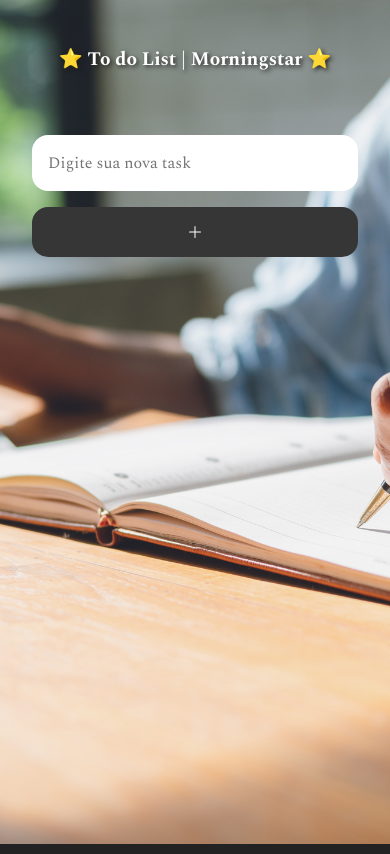
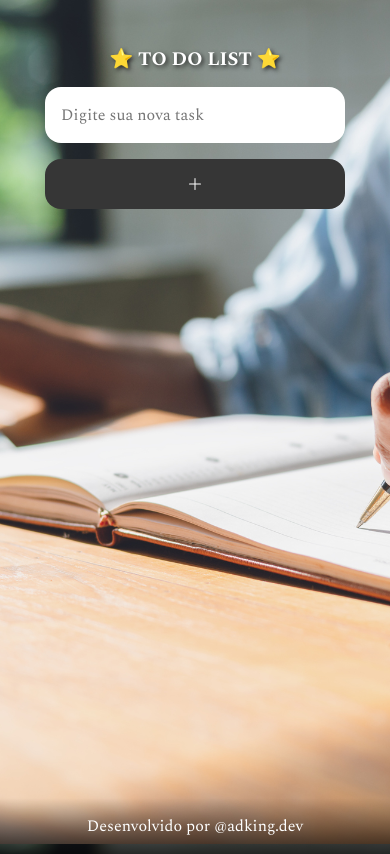
Before and after one commit to AdKingDev/to-do-list, a plain HTML site: page index.html in a window 390 px wide. Drawn offline with nearby package versions, Linux system fonts and the light colour scheme.

Commit message:
update css

```diff
--- a/assets/css/media-queries.css
+++ b/assets/css/media-queries.css
@@ -11,6 +11,7 @@
         font-size: 1.2rem;
         text-align: center;
     }
+
 
     .content {
         gap: 2rem;
@@ -62,12 +63,11 @@
     }
 
     #input-new-task {
-        width: 100%;
+        width: 300px;
     }
 
     #to-do-list > li {
         font-size: 1.6rem;
-        color: rgb(231, 231, 231);
     }
 }
 
--- a/assets/css/style.css
+++ b/assets/css/style.css
@@ -1,6 +1,5 @@
 @import url('https://fonts.googleapis.com/css2?family=Spectral:ital,wght@0,200;0,300;0,400;0,500;0,600;0,700;0,800;1,200;1,300;1,400;1,500;1,600;1,700;1,800&display=swap');
 
-/* Cores do projeto */
 :root {
     --color-red: #FE3435;
     --color-green: #56ac01;
@@ -10,32 +9,29 @@
     --color-white: #FFFFFF;
 }
 
-/* Estilos globais */
 * {
     font-family: 'Spectral', serif, 'Franklin Gothic Medium', 'Arial Narrow', Arial, sans-serif;
 }
 
-/* Corpo da página */
 body {
     background: var(--color-black) url(../images/background-todo.jpg) no-repeat center center fixed;
     background-size: cover;
     color: var(--color-white);
+
     display: flex;
     flex-direction: column;
     align-items: center;
     gap: 4rem;
+
+    overflow: hidden;
 }
 
 h1 {
     text-shadow: #1d1c1cde 2px 2px 4px;
+
+    text-align: center;
 }
 
-/* Visibilidade inicial dos elementos com efeito */
-.efeito-tasks, .efeito-text {
-    visibility: hidden;
-}
-
-/* Conteúdo principal */
 .content {
     display: flex;
     flex-direction: column;
@@ -55,15 +51,18 @@ h1 {
     border: none;
     outline: none;
     padding: 1rem;
+
     display: flex;
-    font-size: 1.5rem;
     align-items: center;
     justify-content: center;
+
+    font-size: 1.5rem;
 }
 
 /* Input nova tarefa */
 #input-new-task {
-    width: 20rem;
+    width: 30rem;
+
     border-radius: 1rem;
 }
 
@@ -71,9 +70,11 @@ h1 {
 #btn-add-task {
     background: var(--color-black2);
     color: var(--color-white);
-    border-radius: 50%;
+
     width: 50px;
     height: 50px;
+
+    border-radius: 50%;
     cursor: pointer;
 }
 
@@ -81,6 +82,7 @@ h1 {
 #btn-add-task:hover {
     background: var(--color-white);
     color: var(--color-black);
+
     transition: 0.4s;
 }
 
@@ -97,18 +99,24 @@ h1 {
     list-style-type: none;
     font-size: 2rem;
     text-transform: capitalize;
+    color: var(--color-black3);
+    background: #ffffff36;
+    border-radius: 1rem;
+    padding: 0.3rem;
+
     display: flex;
     align-items: center;
     justify-content: space-between;
-    text-shadow: #131212c7 1px 1px 2px;
 }
 
 /* Efeito hover itens da lista de tarefas */
 #to-do-list > li:hover {
+    color: #fff;
     background: var(--color-black3);
-    transition: .4s;
     border-radius: 1rem;
-    padding-left: 1rem;
+    padding: 0.3rem;
+
+    transition: .5s;
 }
 
 /* Botão de confirmar tarefa */
@@ -118,11 +126,14 @@ h1 {
     color: var(--color-white);
     padding: .4rem .8rem;
     border-radius: 50%;
+
     width: 50px;
     height: 50px;
+
     display: flex;
     justify-content: center;
     align-items: center;
+
     cursor: pointer;
     transition: .4s;
 }
@@ -132,3 +143,25 @@ h1 {
     background: var(--color-red);
     color: var(--color-black);
 }
+
+/* Créditos */
+footer {
+    position: absolute;
+    bottom: -10px;
+
+    text-align: center;
+
+    background: linear-gradient(to top, rgba(0, 0, 0, 0.7), transparent);
+
+    width: 100%;
+}
+
+footer > p > a {
+    color: #fff;
+    text-decoration: none;
+}
+
+footer > p > a:hover {
+    color: #000;
+    text-decoration: underline;
+}
--- a/assets/js/script.js
+++ b/assets/js/script.js
@@ -40,17 +40,19 @@ function showValues () {
     for (let i = 0; i < values.length; i++) {
         list.innerHTML += `
         <li>
-        ${values[i].name}
-        <button id="btn-ok" onclick="removeTask('${values[i].name}')"><svg xmlns="http://www.w3.org/2000/svg" width="16" height="16" fill="currentColor" class="bi bi-check2" viewBox="0 0 16 16">
-        <path d="M13.854 3.646a.5.5 0 0 1 0 .708l-7 7a.5.5 0 0 1-.708 0l-3.5-3.5a.5.5 0 1 1 .708-.708L6.5 10.293l6.646-6.647a.5.5 0 0 1 .708 0"/>
-        </svg></button>
+            ${values[i].name}
+            <button id="btn-ok" onclick="removeTask(${i})">
+                <svg xmlns="http://www.w3.org/2000/svg" width="16" height="16" fill="currentColor" class="bi bi-check2" viewBox="0 0 16 16">
+                <path d="M13.854 3.646a.5.5 0 0 1 0 .708l-7 7a.5.5 0 0 1-.708 0l-3.5-3.5a.5.5 0 1 1 .708-.708L6.5 10.293l6.646-6.647a.5.5 0 0 1 .708 0"/>
+                </svg>
+            </button>
         </li>
         `;
     }
 }
 
 // Função para remover uma tarefa
-function removeTask (index) {
+function removeTask(index) {
     let values = JSON.parse(localStorage.getItem(localStorageKey) || "[]");
 
     values.splice(index, 1);
--- a/index.html
+++ b/index.html
@@ -3,19 +3,23 @@
     <head>
         <meta charset="UTF-8">
     <meta name="viewport" content="width=device-width, initial-scale=1.0">
+
     <title>To Do List Morningstar</title>
+
     <link rel="stylesheet" href="./assets/css/style.css">
     <link rel="stylesheet" href="./assets/css/media-queries.css">
-    <script src="https://unpkg.com/scrollreveal"></script>
+
     <script src="./assets/js/reveal.js" defer></script>
 </head>
+
 <body>
+    <div class="container">
         <!-- Título Principal -->
-    <h1 class="efeito-text">⭐ To do List | Morningstar ⭐</h1>
-
+        <header>
+            <h1 class="efeito-text">⭐ TO DO LIST ⭐</h1>
+        </header>
         <!-- Conteúdo principal -->
-    <div class="content efeito-tasks">
-
+        <main class="content efeito-tasks">
             <!-- Adicionar nova tarefa -->
             <div class="content--add-item">
 
@@ -24,20 +28,24 @@
 
                 <!-- Botão para adicionar tarefa -->
                 <button onclick="newTask()" id="btn-add-task" title="Clique aqui para adicionar uma nova task">
-
                     <!--Icone -->
                     <svg xmlns="http://www.w3.org/2000/svg" width="16" height="16" fill="currentColor" class="bi bi-plus-lg" viewBox="0 0 16 16"> <path fill-rule="evenodd" d="M8 2a.5.5 0 0 1 .5.5v5h5a.5.5 0 0 1 0 1h-5v5a.5.5 0 0 1-1 0v-5h-5a.5.5 0 0 1 0-1h5v-5A.5.5 0 0 1 8 2"/> </svg>
                 </button>
             </div>
-
             <!-- Lista de tarefas -->
             <div class="content--body">
                 <ul id="to-do-list">
                 </ul>
             </div>
+        </main>
     </div>
-</body>
+
+    <footer>
+        <p>Desenvolvido por <a href="https://www.instagram.com/adking.dev" target="_blank">@adking.dev</a></p>
+    </footer>
 
     <!-- Script do projeto -->
+    <script src="https://unpkg.com/scrollreveal"></script>
     <script src="./assets/js/script.js"></script>
+</body>
 </html>
```
Also changed, not shown: assets/js/reveal.js (+2 -7 lines). Lines whose indentation alone changed are shown as unchanged.
